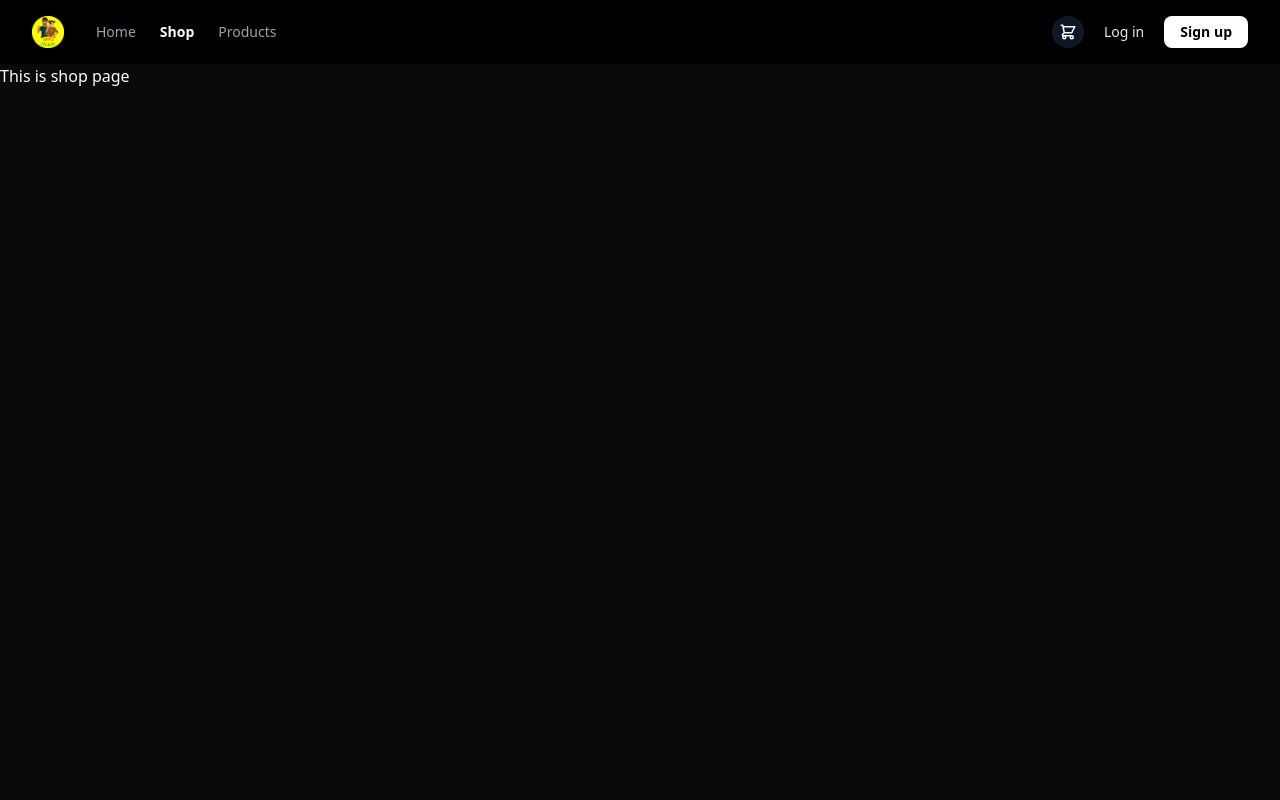
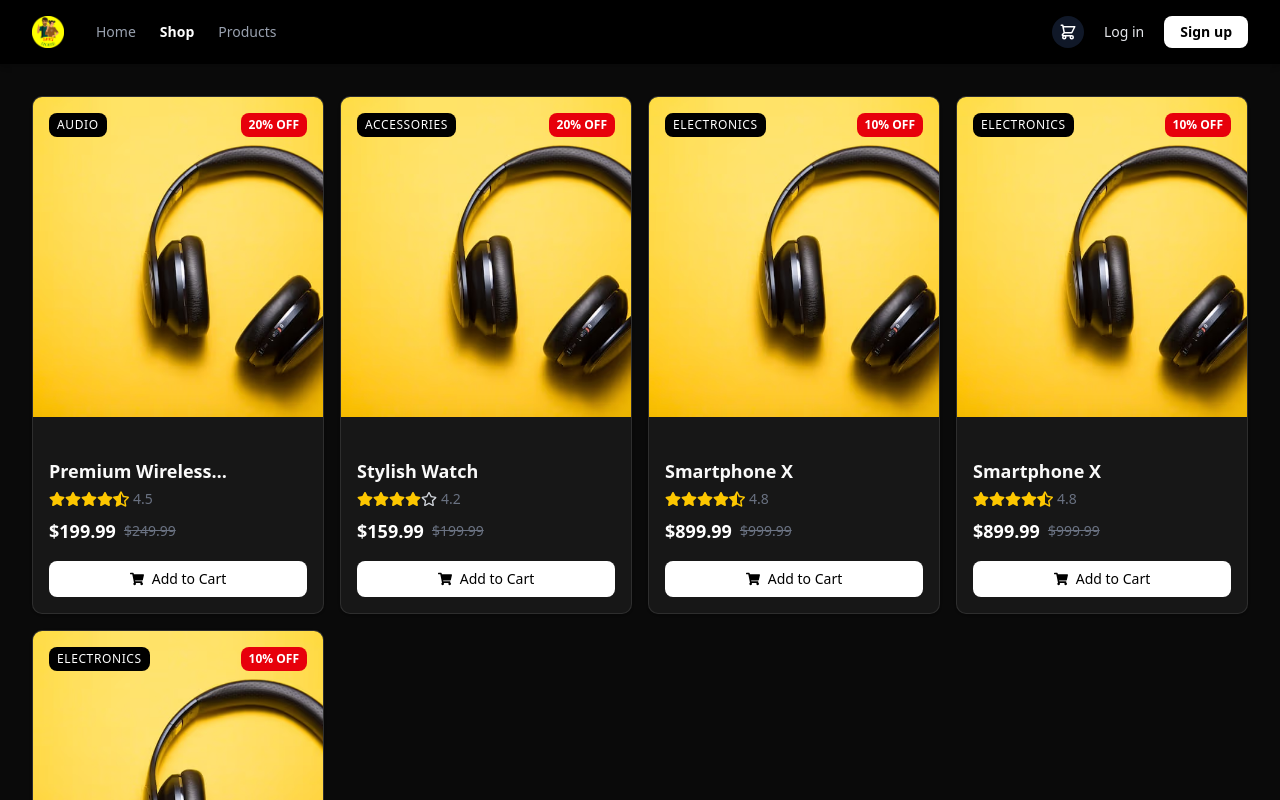
Before and after one commit to MIANSIT/shei-hoise, a Next.js app: page /shop in a window 1280 px wide. Shown: the top 800 px of the page. Built offline with nearby package versions, Linux system fonts and the light colour scheme.

Commit message:
:sparkles: Feat: Shop Card created and implmented in shop page along with Shei Loader and Shei Alert added

```diff
--- a/package.json
+++ b/package.json
@@ -12,6 +12,7 @@
     "@hookform/resolvers": "^5.2.1",
     "@radix-ui/react-label": "^2.1.7",
     "@radix-ui/react-slot": "^1.2.3",
+    "@shadcn/ui": "^0.0.4",
     "class-variance-authority": "^0.7.1",
     "clsx": "^2.1.1",
     "lucide-react": "^0.539.0",
--- a/src/app/components/auth/RegistrationForm/RegistrationFormDesktop.tsx
+++ b/src/app/components/auth/RegistrationForm/RegistrationFormDesktop.tsx
@@ -1,7 +1,7 @@
 "use client";
 import { cn } from "@/lib/utils";
 import { Card, CardContent } from "@/components/ui/card";
-import { SheiAlert, SheiAlertTitle, SheiAlertDescription } from "../../ui/shei-alert/alert";
+import { SheiAlert, SheiAlertTitle, SheiAlertDescription } from "../../ui/sheiAlert/SheiAlert";
 import { useForm } from "react-hook-form";
 import { zodResolver } from "@hookform/resolvers/zod";
 import { registrationFormSchema, RegistrationFormValues } from "../../../../lib/utils/formSchema";
--- a/src/app/components/auth/RegistrationForm/RegistrationFormFields.tsx
+++ b/src/app/components/auth/RegistrationForm/RegistrationFormFields.tsx
@@ -2,7 +2,7 @@
 import { Input } from "@/components/ui/input";
 import { Label } from "@/components/ui/label";
 import { Button } from "@/components/ui/button";
-import { SheiAlert, SheiAlertDescription } from "../../ui/shei-alert/alert";
+import { SheiAlert, SheiAlertDescription } from "../../ui/sheiAlert/SheiAlert";
 import { Eye, EyeOff } from "lucide-react";
 import { useState } from "react";
 import { UseFormReturn } from "react-hook-form";
--- a/src/app/components/auth/RegistrationForm/RegistrationFormMobile.tsx
+++ b/src/app/components/auth/RegistrationForm/RegistrationFormMobile.tsx
@@ -5,7 +5,7 @@ import {
   SheiAlert,
   SheiAlertTitle,
   SheiAlertDescription,
-} from "../../ui/shei-alert/alert";
+} from "../../ui/sheiAlert/SheiAlert";
 import { useForm } from "react-hook-form";
 import { zodResolver } from "@hookform/resolvers/zod";
 import {
--- /dev/null
+++ b/src/app/components/shop/ProductCard.tsx
@@ -0,0 +1,105 @@
+import Image from "next/image";
+import Link from "next/link";
+import { Card } from "@/components/ui/card";
+import { FaShoppingCart, FaStar, FaRegStar, FaStarHalfAlt } from "react-icons/fa";
+import { SheiLoader } from "../ui//SheiLoader";
+interface ProductCardProps {
+  title: string;
+  category: string;
+  currentPrice: string;
+  originalPrice: string;
+  rating: number;
+  imageUrl: string;
+  productLink: string;
+  discount?: number;
+  isLoading?: boolean;
+  onAddToCart: () => void;
+}
+
+const ProductCard: React.FC<ProductCardProps> = ({
+  title,
+  category,
+  currentPrice,
+  originalPrice,
+  rating,
+  imageUrl,
+  productLink,
+  discount,
+  isLoading,
+  onAddToCart,
+}) => {
+  const discountPercentage = discount ||
+    Math.round((1 - parseFloat(currentPrice) / parseFloat(originalPrice)) * 100);
+
+  const renderStars = () => {
+    const stars = [];
+    const fullStars = Math.floor(rating);
+    const hasHalfStar = rating % 1 >= 0.5;
+
+    for (let i = 1; i <= 5; i++) {
+      if (i <= fullStars) {
+        stars.push(<FaStar key={i} className="text-yellow-400" />);
+      } else if (i === fullStars + 1 && hasHalfStar) {
+        stars.push(<FaStarHalfAlt key={i} className="text-yellow-400" />);
+      } else {
+        stars.push(<FaRegStar key={i} className="text-gray-300" />);
+      }
+    }
+    return stars;
+  };
+
+  return (
+    <Card className="flex flex-col rounded-lg overflow-hidden shadow-sm hover:shadow-md transition-all duration-300 p-0 group">
+      <div className="relative w-full h-80 overflow-hidden">
+        <Link href={productLink} className="flex justify-center items-center w-full h-full">
+          <Image
+            src={imageUrl}
+            alt={title}
+            fill
+            className="object-cover transition-transform duration-300 group-hover:scale-110"
+            sizes="(max-width: 640px) 100vw, 300px"
+          />
+        </Link>
+        <div className="absolute inset-0 flex justify-between items-start p-4">
+          <span className="text-white text-xs uppercase tracking-wider bg-black bg-opacity-50 px-2 py-1 rounded-md">
+            {category}
+          </span>
+          {discountPercentage > 0 && (
+            <div className="bg-red-600 text-white text-xs font-bold px-2 py-1 rounded-md">
+              {discountPercentage}% OFF
+            </div>
+          )}
+        </div>
+      </div>
+      <div className="flex flex-col p-4">
+        <h3 className="font-semibold text-lg mb-1 line-clamp-1">{title}</h3>
+        <div className="flex items-center mb-2">
+          <div className="flex text-yellow-400">
+            {renderStars()}
+          </div>
+          <span className="text-sm text-gray-500 ml-1">{rating.toFixed(1)}</span>
+        </div>
+        <div className="flex items-center gap-2 mb-4">
+          <span className="font-bold text-lg text-white">${currentPrice}</span>
+          <span className="text-sm text-gray-500 line-through">${originalPrice}</span>
+        </div>
+        <button
+      onClick={onAddToCart}
+      disabled={isLoading}
+      className="flex items-center justify-center text-sm gap-2 bg-white text-black py-2 px-4 rounded-md hover:bg-gray-100 transition-colors cursor-pointer disabled:opacity-70 disabled:cursor-not-allowed"
+    >
+      {isLoading ? (
+        <SheiLoader size="sm" loaderColor="black" />
+      ) : (
+        <>
+          <FaShoppingCart className="text-black" />
+          Add to Cart
+        </>
+      )}
+    </button>
+      </div>
+    </Card>
+  );
+};
+
+export default ProductCard;
--- /dev/null
+++ b/src/app/components/ui/SheiLoader.tsx
@@ -0,0 +1,59 @@
+
+"use client";
+
+import React from "react";
+import { cva, type VariantProps } from "class-variance-authority";
+import { cn } from "@/lib/utils";
+
+const loaderVariants = cva(
+  "inline-block animate-spin rounded-full border-solid border-current border-r-transparent",
+  {
+    variants: {
+      size: {
+        sm: "h-4 w-4 border-2",
+        md: "h-6 w-6 border-[3px]",
+        lg: "h-8 w-8 border-4",
+      },
+      loaderColor: {
+        primary: "text-primary",
+        secondary: "text-secondary",
+        destructive: "text-destructive",
+        white: "text-white",
+        black: "text-black",
+      },
+    },
+    defaultVariants: {
+      size: "md",
+      loaderColor: "primary",
+    },
+  }
+);
+
+interface SheiLoaderProps
+  extends Omit<React.HTMLAttributes<HTMLSpanElement>, 'color'>,
+    VariantProps<typeof loaderVariants> {
+  loadingText?: string;
+}
+
+const SheiLoader = React.forwardRef<HTMLSpanElement, SheiLoaderProps>(
+  ({ className, size, loaderColor, loadingText, ...props }, ref) => {
+    return (
+      <div className="inline-flex items-center gap-2">
+        <span
+          ref={ref}
+          className={cn(loaderVariants({ size, loaderColor, className }))}
+          {...props}
+          style={{ animationDuration: "0.75s" }}
+          aria-label="Loading"
+        />
+        {loadingText && (
+          <span className="text-sm font-medium">{loadingText}</span>
+        )}
+      </div>
+    );
+  }
+);
+
+SheiLoader.displayName = "SheiLoader";
+
+export { SheiLoader };
--- a/src/app/components/ui/shei-alert/alert.tsx
+++ b/src/app/components/ui/sheiAlert/SheiAlert.tsx
@@ -39,7 +39,7 @@ function SheiAlertTitle({ className, ...props }: React.ComponentProps<"div">) {
     <div
       data-slot="alert-title"
       className={cn(
-        "col-start-2 line-clamp-1 min-h-4 font-medium tracking-tight",
+        "col-start-2 min-h-4 font-medium tracking-tight",
         className
       )}
       {...props}
--- a/src/app/shop/page.tsx
+++ b/src/app/shop/page.tsx
@@ -1,14 +1,116 @@
 "use client";
-import React from "react";
+import React, { useState } from "react";
 import MobileHeader from "../components/common/MobileHeader";
 import DesktopHeader from "../components/common/DesktopHeader";
+import ProductCard from "../components/shop/ProductCard";
+import { SheiAlert, SheiAlertTitle } from "../components/ui/sheiAlert/SheiAlert";
+import { FaCheck } from "react-icons/fa";
 
 const Shop = () => {
+  const [showAlert, setShowAlert] = useState(false);
+  const [alertProduct, setAlertProduct] = useState("");
+  const [loadingStates, setLoadingStates] = useState<Record<number, boolean>>({});
+
+  const handleAddToCart = async (productId: number, productTitle: string) => {
+    setLoadingStates(prev => ({ ...prev, [productId]: true }));
+    await new Promise(resolve => setTimeout(resolve, 1000));
+    setAlertProduct(productTitle);
+    setShowAlert(true);
+    setLoadingStates(prev => ({ ...prev, [productId]: false }));
+    setTimeout(() => {
+      setShowAlert(false);
+    }, 3000);
+  };
+
+const products = [
+    {
+      id: 1,
+      title: "Premium Wireless Headphones",
+      category: "Audio",
+      currentPrice: "199.99",
+      originalPrice: "249.99",
+      rating: 4.5,
+      imageUrl: "/dummyProduct.avif",
+      discount: 20,
+    },
+    {
+      id: 2,
+      title: "Stylish Watch",
+      category: "Accessories",
+      currentPrice: "159.99",
+      originalPrice: "199.99",
+      rating: 4.2,
+      imageUrl: "/dummyProduct.avif",
+      discount: 20,
+    },
+    {
+      id: 3,
+      title: "Smartphone X",
+      category: "Electronics",
+      currentPrice: "899.99",
+      originalPrice: "999.99",
+      rating: 4.8,
+      imageUrl: "/dummyProduct.avif",
+      discount: 10,
+    },
+    {
+      id: 4,
+      title: "Smartphone X",
+      category: "Electronics",
+      currentPrice: "899.99",
+      originalPrice: "999.99",
+      rating: 4.8,
+      imageUrl: "/dummyProduct.avif",
+      discount: 10,
+    },
+    {
+      id: 5,
+      title: "Smartphone X",
+      category: "Electronics",
+      currentPrice: "899.99",
+      originalPrice: "999.99",
+      rating: 4.8,
+      imageUrl: "/dummyProduct.avif",
+      discount: 10,
+    },
+  ];
+
   return (
     <>
       <MobileHeader />
       <DesktopHeader />
-      <p>This is shop page</p>
+
+      {/* Alert Notification */}
+      {showAlert && (
+        <div className="fixed top-4 right-4 z-50 animate-fade-in">
+          <SheiAlert variant="default" className="w-64">
+            <FaCheck className="text-green-500" />
+            <SheiAlertTitle>
+              {alertProduct} added to cart
+            </SheiAlertTitle>
+          </SheiAlert>
+        </div>
+      )}
+
+      <div className="px-8 py-8">
+        <div className="grid grid-cols-1 gap-4 sm:grid-cols-2 md:grid-cols-3 lg:grid-cols-4">
+          {products.map((product) => (
+            <ProductCard
+              key={product.id}
+              title={product.title}
+              category={product.category}
+              currentPrice={product.currentPrice}
+              originalPrice={product.originalPrice}
+              rating={product.rating}
+              imageUrl={product.imageUrl}
+              productLink={`/products/${product.id}`}
+              discount={product.discount}
+              onAddToCart={() => handleAddToCart(product.id, product.title)}
+              isLoading={loadingStates[product.id] || false}
+            />
+          ))}
+        </div>
+      </div>
     </>
   );
 };
```
Also changed, not shown: public/dummyProduct.avif (added), 1 other file (tests, documents, lock files or other folders).
